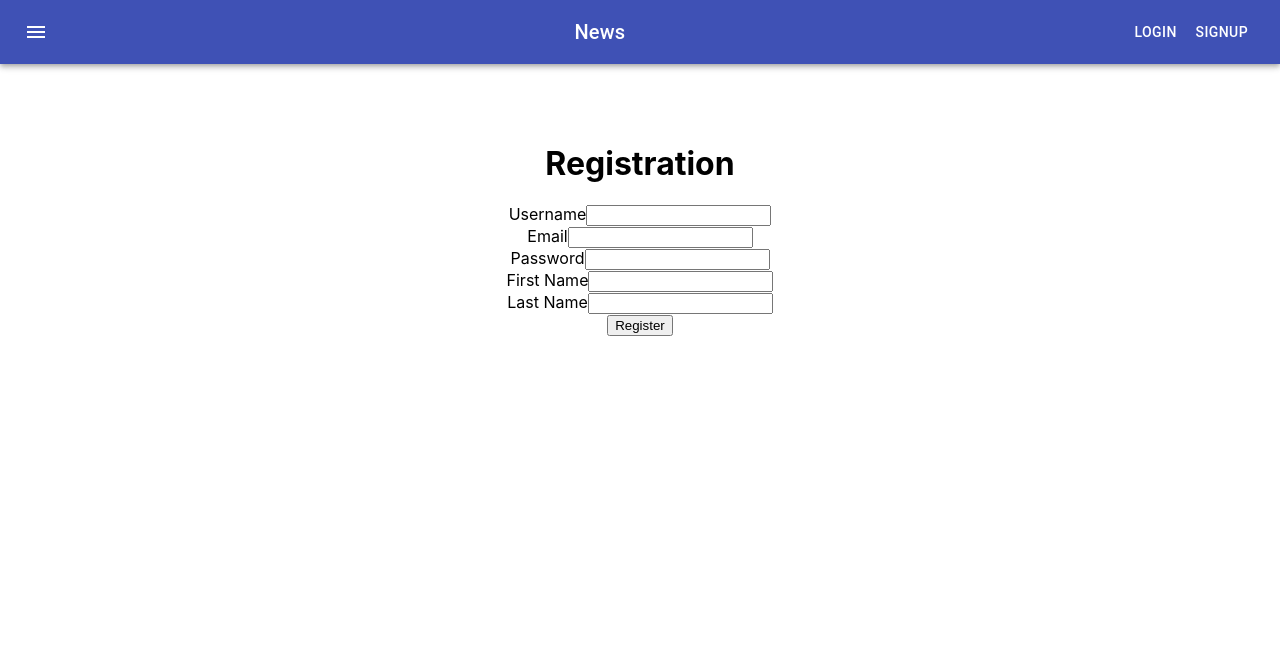
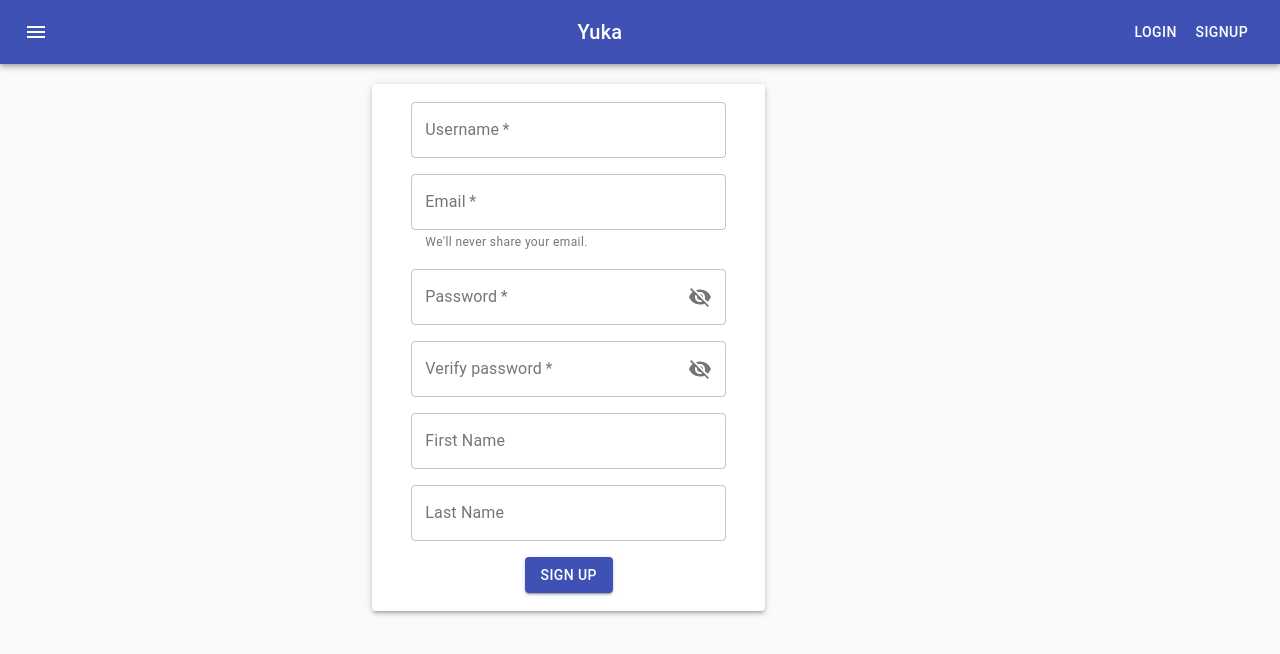
Before and after one commit to yukiju/clatam_zen-cuisine, a React (Create React App) app: page /register in a window 1280 px wide. Both pictures are taken after a click on the button "SIGNUP". Shown: the top 654 px of the page. Built offline with nearby package versions, Linux system fonts and the light colour scheme.

Commit message:
changes to login and registration forms

```diff
--- a/src/components/appbar.tsx
+++ b/src/components/appbar.tsx
@@ -3,6 +3,9 @@ import { RouteComponentProps, withRouter } from 'react-router'
 import { Button, AppBar, Toolbar, IconButton, Menu, MenuItem, Typography, makeStyles } from '@material-ui/core'
 import MenuIcon from '@material-ui/icons/Menu'
 import './navbar.css'
+import { Register } from './register'
+import { Login } from './login'
+import { Home } from './home'
 
 const useStyles = makeStyles((theme) => ({
     root: {
@@ -20,22 +23,31 @@ export const AppBarComp: React.FC<RouteComponentProps> = (props) => {
 
     const [view, setView] = useState<'LOGIN' | 'SIGNUP' | 'HOME'>('LOGIN')
 
+    const viewSwitch = () => {
+        switch(view) {
+            case 'LOGIN': return <Login setView={setView} />
+            case 'SIGNUP': return <Register setView={setView}/>
+            case 'HOME': return <Home />
+        }
+    }
+
     const classes = useStyles()
 
     return (
         <div className={classes.root}>
             <AppBar position="static">
                 <Toolbar>
-                    <IconButton edge="start" className={classes.menuButton} color="inherit" aria-label="menu">
+                    <IconButton edge="start" className={classes.menuButton} onClick={() => setView('HOME')} color="inherit" aria-label="menu">
                         <MenuIcon />
                     </IconButton>
                     <Typography variant="h6" className={classes.title}>
-                        News
+                        Yuka
           </Typography>
                     <Button color="inherit" onClick={() => setView('LOGIN')}>Login</Button>
                     <Button color="inherit" onClick={() => setView('SIGNUP')}>Signup</Button>
                 </Toolbar>
             </AppBar>
+            {viewSwitch()}
         </div>
     )
 }
--- a/src/components/login.tsx
+++ b/src/components/login.tsx
@@ -98,14 +98,9 @@ export const Login: React.FC<ILoginProps> = (props) => {
                         <OutlinedInput
                             id="email"
                             value={values.email}
-                            aria-describedby="email-txt"
                             labelWidth={140}
                             onChange={handleChange('email')}
-                            inputProps={{
-                                'aria-label': 'We\'ll never share your email.',
-                            }}
                         />
-                        <FormHelperText id="email-txt">We'll never share your email.</FormHelperText>
                     </FormControl>
                     <FormControl className={clsx(classes.margin, classes.textField)} variant="outlined">
                         <InputLabel htmlFor="outlined-adornment-password">Password</InputLabel>
--- a/src/components/main.tsx
+++ b/src/components/main.tsx
@@ -1,24 +1,14 @@
 import React, { useState } from 'react'
 import { BrowserRouter, Switch, Route } from 'react-router-dom'
-import NavBar from './navbar'
+//import NavBar from './navbar'
 import { Register } from './register'
 import { Login } from './login'
-import { register } from '../serviceWorker'
 import { Home } from './home'
 import AppBarComp from './appbar'
 
 
 
 export const MainComponent: React.FC = () => {
-    const [view, setView] = useState<'LOGIN' | 'SIGNUP' | 'HOME'>('LOGIN')
-
-    const viewSwitch = () => {
-        switch(view) {
-            case 'LOGIN': return <Login setView={setView} />
-            case 'SIGNUP': return <Register setView={setView}/>
-            case 'HOME': return <Home />
-        }
-    }
 
     return (
         <div className="main-container">
@@ -26,18 +16,22 @@ export const MainComponent: React.FC = () => {
                 {/*<NavBar />*/}
                 <AppBarComp />
                 <main>
+
                     <Switch>
                         <Route exact path="/">
+
                             {/*// login component*/}
                         </Route>
                         <Route path="/home">
-                            { viewSwitch() }
+
                         </Route>
                         <Route path="/login">
-                            <Login setView={setView} />
+
+                            {/*<Login setView={setView} />*/}
                         </Route>
                         <Route path="/register">
-                            <Register setView={setView} />
+
+                            {/*<Register setView={setView} />*/}
                         </Route>
                     </Switch>
                 </main>
--- a/src/components/register.tsx
+++ b/src/components/register.tsx
@@ -1,17 +1,103 @@
 import React, { useState, useEffect } from 'react'
-import { Form, Container, Row, Col, Button } from 'react-bootstrap'
+import { Form, Row, Col } from 'react-bootstrap'
+import clsx from 'clsx'
+import {
+    Container,
+    Paper,
+    FormControl,
+    TextField,
+    InputLabel,
+    Input,
+    FormHelperText,
+    OutlinedInput,
+    CssBaseline,
+    InputAdornment,
+    IconButton,
+    Icon,
+    Button,
+    makeStyles
+} from '@material-ui/core'
+import { Visibility, VisibilityOff } from '@material-ui/icons'
 
 interface ISignupProps {
-    setView: (view: 'LOGIN' | 'SIGNUP' | 'HOME') =>  void
+    setView: (view: 'LOGIN' | 'SIGNUP' | 'HOME') => void
 }
+
+const useStyles = makeStyles((theme) => ({
+    root: {
+        '& > *': {
+            margin: theme.spacing(1),
+            width: '60ch'
+        },
+    },
+    form: {
+        marginTop: 20,
+        width: '50ch',
+        padding: 10
+    },
+    margin: {
+        margin: theme.spacing(1),
+    },
+    withoutLabel: {
+        marginTop: theme.spacing(3),
+    },
+    textField: {
+        width: '40ch',
+    },
+    button: {
+        margin: theme.spacing(1),
+    },
+}))
 
 export const Register: React.FC<ISignupProps> = (props) => {
 
+    const classes = useStyles()
+
     const [inputUsername, setInputUsername] = useState('')
+    const [inputPassword, setInputPassword] = useState('')
+
+    const [values, setValues] = React.useState({
+        username: '',
+        email: '',
+        password: '',
+        showPassword: false,
+        passwordVal: '',
+        showPasswordVal: false,
+        firstName: '',
+        lastName: '',
+    })
+
+    const handleChange = (prop: any) => (event: any) => {
+        setValues({ ...values, [prop]: event.target.value });
+    }
+
+    const handleClickShowPassword = () => {
+        setValues({ ...values, showPassword: !values.showPassword });
+    }
+
+    const handleClickShowPasswordVal = () => {
+        setValues({ ...values, showPasswordVal: !values.showPasswordVal });
+    }
+
+    const handleMouseDownPassword = (event: any) => {
+        event.preventDefault();
+    }
+
+    useEffect(() => {
+    }, [])
+
+    const loginCredentials = () => {
+        const payload = {
+            username: inputUsername,
+            password: inputPassword
+        }
+    }
+
+    {/*const [inputUsername, setInputUsername] = useState('')
     const [inputEmail, setInputEmail] = useState('')
     const [inputPassword, setInputPassword] = useState('')
     const [inputFirstName, setInputFirstName] = useState('')
-    const [inputLastName, setInputLastName] = useState('')
+const [inputLastName, setInputLastName] = useState('')*/}
 
     useEffect(() => {
     }, []);
@@ -22,10 +108,116 @@ export const Register: React.FC<ISignupProps> = (props) => {
     // onClick should register account
 
     return (
-        <Container>
+        <Container className={classes.root} maxWidth="sm">
+
+            <CssBaseline />
+            <Form>
+                <Paper className={classes.form} elevation={3}>
+
+                    <FormControl required className={clsx(classes.margin, classes.textField)} variant="outlined">
+                        <InputLabel htmlFor="username">Username</InputLabel>
+                        <OutlinedInput
+                            id="username"
+                            value={values.username}
+                            labelWidth={85}
+                            onChange={handleChange('username')}
+                        />
+                    </FormControl>
+                    <FormControl required className={clsx(classes.margin, classes.textField)} variant="outlined">
+                        <InputLabel htmlFor="email">Email</InputLabel>
+                        <OutlinedInput
+                            id="email"
+                            value={values.email}
+                            aria-describedby="email-txt"
+                            labelWidth={50}
+                            onChange={handleChange('email')}
+                            inputProps={{
+                                'aria-label': 'We\'ll never share your email.',
+                            }}
+                        />
+                        <FormHelperText id="email-txt">We'll never share your email.</FormHelperText>
+                    </FormControl>
+                    <FormControl required className={clsx(classes.margin, classes.textField)} variant="outlined">
+                        <InputLabel htmlFor="password">Password</InputLabel>
+                        <OutlinedInput
+                            id="password"
+                            type={values.showPassword ? 'text' : 'password'}
+                            value={values.password}
+                            onChange={handleChange('password')}
+                            endAdornment={
+                                <InputAdornment position="end">
+                                    <IconButton
+                                        aria-label="toggle password visibility"
+                                        onClick={handleClickShowPassword}
+                                        onMouseDown={handleMouseDownPassword}
+                                        edge="end"
+                                    >
+                                        {values.showPassword ? <Visibility /> : <VisibilityOff />}
+                                    </IconButton>
+                                </InputAdornment>
+                            }
+                            labelWidth={80}
+                        />
+                    </FormControl>
+                    <FormControl required className={clsx(classes.margin, classes.textField)} variant="outlined">
+                        <InputLabel htmlFor="passwordVal">Verify password</InputLabel>
+                        <OutlinedInput
+                            id="passwordVal"
+                            type={values.showPasswordVal ? 'text' : 'passwordVal'}
+                            value={values.passwordVal}
+                            onChange={handleChange('passwordVal')}
+                            endAdornment={
+                                <InputAdornment position="end">
+                                    <IconButton
+                                        aria-label="toggle password visibility"
+                                        onClick={handleClickShowPasswordVal}
+                                        onMouseDown={handleMouseDownPassword}
+                                        edge="end"
+                                    >
+                                        {values.showPasswordVal ? <Visibility /> : <VisibilityOff />}
+                                    </IconButton>
+                                </InputAdornment>
+                            }
+                            labelWidth={135}
+                        />
+                    </FormControl>
+                    <FormControl className={clsx(classes.margin, classes.textField)} variant="outlined">
+                        <InputLabel htmlFor="firstName">First Name</InputLabel>
+                        <OutlinedInput
+                            id="firstName"
+                            value={values.firstName}
+                            labelWidth={80}
+                            onChange={handleChange('firstName')}
+                        />
+                    </FormControl>
+                    <FormControl className={clsx(classes.margin, classes.textField)} variant="outlined">
+                        <InputLabel htmlFor="lastName">Last Name</InputLabel>
+                        <OutlinedInput
+                            id="lastName"
+                            value={values.lastName}
+                            labelWidth={80}
+                            onChange={handleChange('lastName')}
+                        />
+                    </FormControl>
+                    <Button
+                        variant="contained"
+                        color="primary"
+                        className={classes.button}
+                    >SIGN UP</Button>
+
+                </Paper>
+            </Form>
+
+
+
+
+
+
+
+
             {/* <Row>
                 <Col> */}
-            <Form>
+            {/*<Form>
 
                 <Form.Label><h1>Registration</h1></Form.Label>
 
@@ -54,10 +246,10 @@ export const Register: React.FC<ISignupProps> = (props) => {
                     <Form.Control value={inputLastName} onChange={(e) => setInputLastName(e.target.value)} />
                 </Form.Group>
                 {/* May put in input for roles in later commits */}
-            </Form>
+            {/*</Form>
             <Button type="submit" onClick={() => registerAccount()}>
                 Register
-</Button>
+            </Button>*/}
             {/* </Col>
 </Row> */}
         </Container>
```
